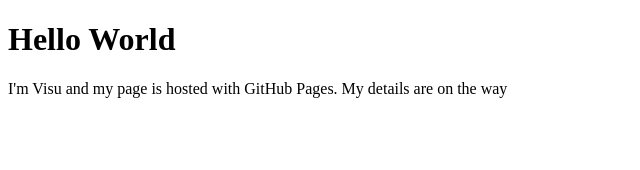
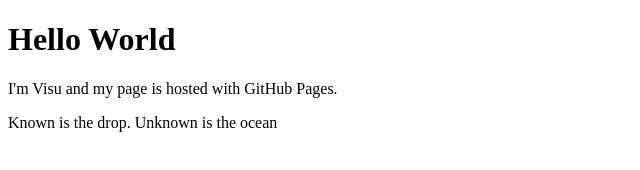
Before and after one commit to visukcse/visukcse.github.io, a plain HTML site: page index.html in a window 1280 px wide. Shown: the whole page, without its empty margins (0-640 px from the left). Drawn offline with Linux system fonts and the light colour scheme.

Commit message:
Update index.html

```diff
--- a/index.html
+++ b/index.html
@@ -2,6 +2,7 @@
 <html>
 <body>
 <h1>Hello World</h1>
-<p>I'm Visu and my page is hosted with GitHub Pages. My details are on the way</p>
+<p>I'm Visu and my page is hosted with GitHub Pages.</p>
+<p>Known is the drop. Unknown is the ocean</p>
 </body>
 </html>
```
